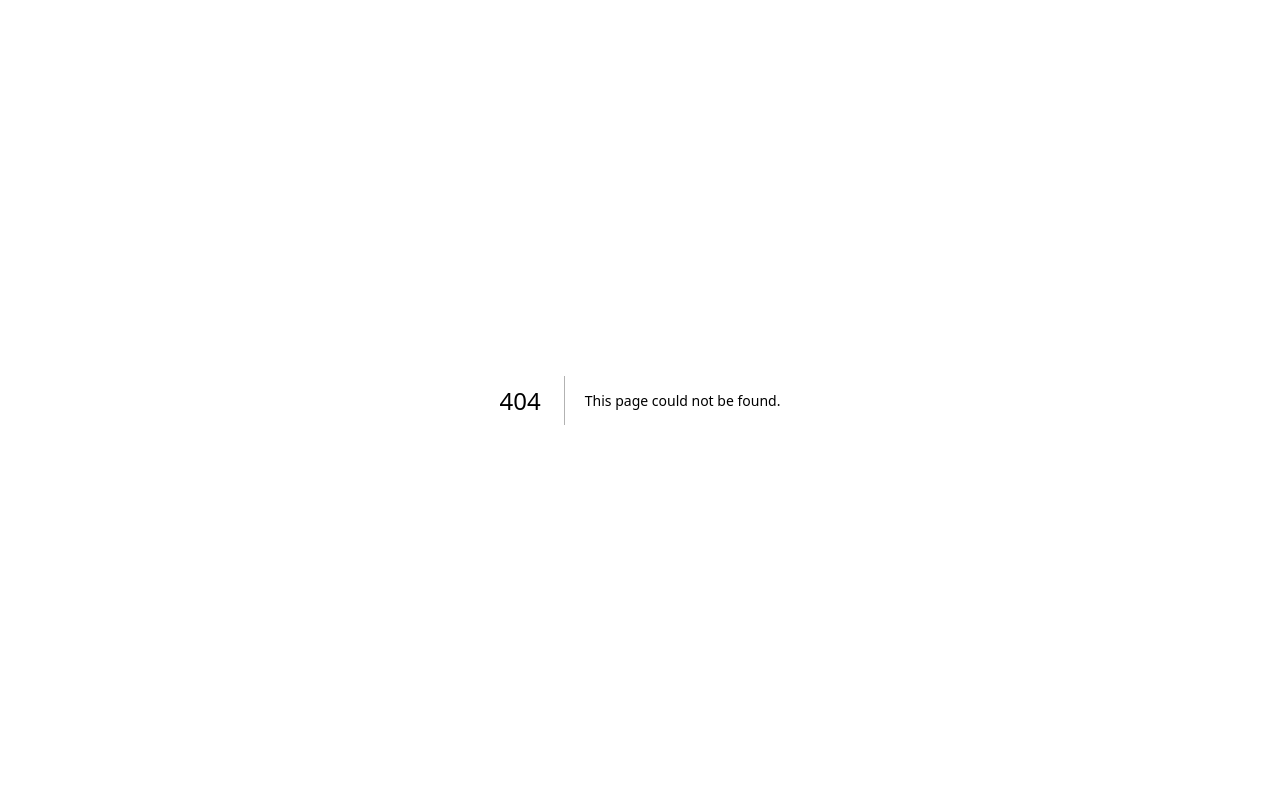
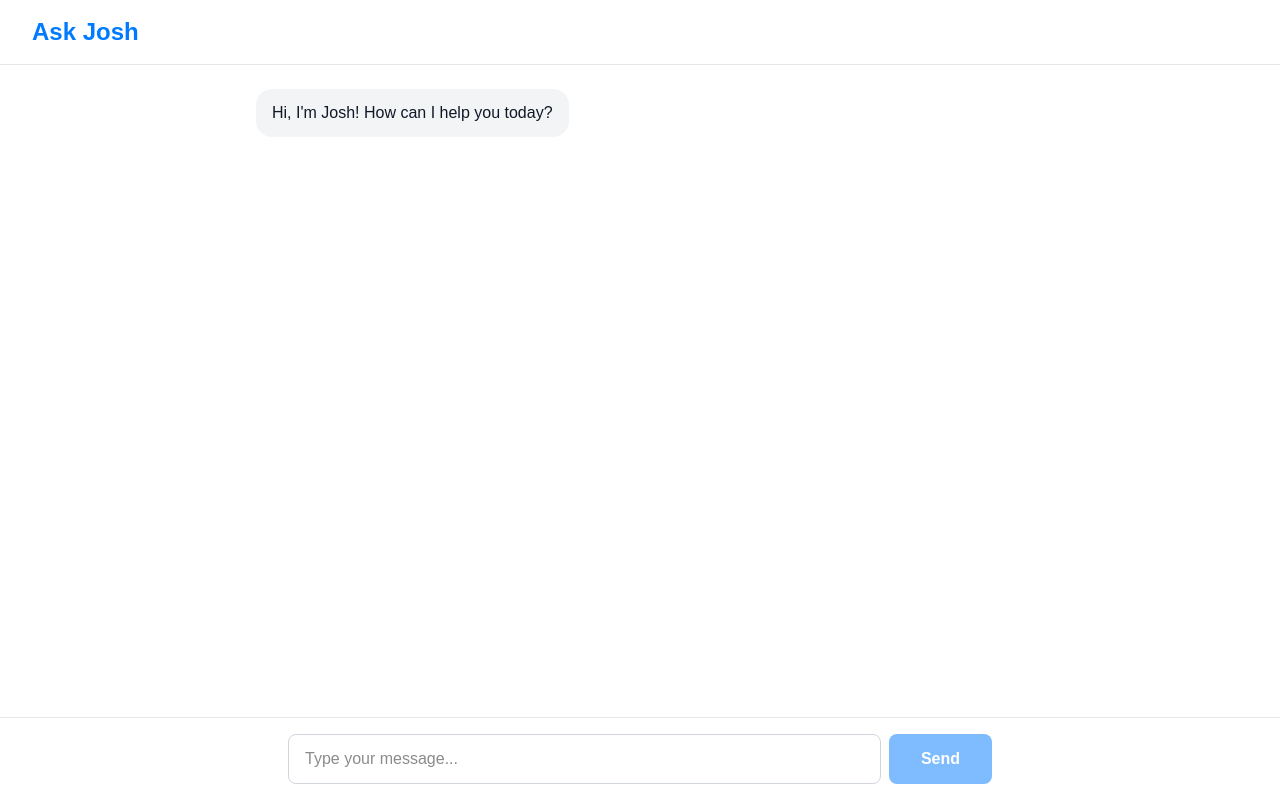
Before and after one commit to ChrisDC82/ask-josh, a Next.js app: page /chat in a window 1280 px wide. Before the commit this address had no page. Built offline with nearby package versions, Linux system fonts and the light colour scheme.

Commit message:
Add chat interface and reusable ChatBubble component

```diff
--- /dev/null
+++ b/src/app/chat/page.tsx
@@ -0,0 +1,119 @@
+"use client";
+
+import { useState, useRef, useEffect } from "react";
+import Link from "next/link";
+import ChatBubble from "@/components/ChatBubble";
+
+interface Message {
+  id: string;
+  text: string;
+  sender: "user" | "josh";
+  timestamp: Date;
+}
+
+export default function ChatPage() {
+  // State management for chat history
+  const [messages, setMessages] = useState<Message[]>([
+    {
+      id: "1",
+      text: "Hi, I'm Josh! How can I help you today?",
+      sender: "josh",
+      timestamp: new Date(),
+    },
+  ]);
+  const [inputValue, setInputValue] = useState("");
+  const messagesEndRef = useRef<HTMLDivElement>(null);
+
+  const scrollToBottom = () => {
+    messagesEndRef.current?.scrollIntoView({ behavior: "smooth" });
+  };
+
+  useEffect(() => {
+    scrollToBottom();
+  }, [messages]);
+
+  const handleSend = () => {
+    if (inputValue.trim() === "") return;
+
+    // Store user message in chat history
+    const userMessage: Message = {
+      id: Date.now().toString(),
+      text: inputValue,
+      sender: "user",
+      timestamp: new Date(),
+    };
+
+    // Append user message to chat history
+    setMessages((prev) => [...prev, userMessage]);
+    setInputValue("");
+
+    // Mock Josh reply - append to chat history after a short delay
+    setTimeout(() => {
+      const joshMessage: Message = {
+        id: (Date.now() + 1).toString(),
+        text: "Hi, I'm Josh! How can I help you today?",
+        sender: "josh",
+        timestamp: new Date(),
+      };
+      // Append Josh's reply to chat history
+      setMessages((prev) => [...prev, joshMessage]);
+    }, 1000);
+  };
+
+  const handleKeyPress = (e: React.KeyboardEvent<HTMLInputElement>) => {
+    if (e.key === "Enter" && !e.shiftKey) {
+      e.preventDefault();
+      handleSend();
+    }
+  };
+
+  return (
+    <div className="flex h-screen flex-col bg-white">
+      {/* Navbar */}
+      <nav className="w-full border-b border-gray-200 bg-white">
+        <div className="mx-auto max-w-7xl px-4 sm:px-6 lg:px-8">
+          <div className="flex h-16 items-center justify-between">
+            <Link href="/" className="text-2xl font-bold text-blue">
+              Ask Josh
+            </Link>
+          </div>
+        </div>
+      </nav>
+
+      {/* Messages Area */}
+      <div className="flex-1 overflow-y-auto px-4 py-6 sm:px-6 lg:px-8">
+        <div className="mx-auto max-w-3xl space-y-4">
+          {messages.map((message) => (
+            <div key={message.id}>
+              <ChatBubble message={message.text} sender={message.sender} />
+            </div>
+          ))}
+          <div ref={messagesEndRef} />
+        </div>
+      </div>
+
+      {/* Input Area */}
+      <div className="border-t border-gray-200 bg-white">
+        <div className="mx-auto max-w-3xl px-4 py-4 sm:px-6 lg:px-8">
+          <div className="flex gap-2">
+            <input
+              type="text"
+              value={inputValue}
+              onChange={(e) => setInputValue(e.target.value)}
+              onKeyPress={handleKeyPress}
+              placeholder="Type your message..."
+              className="flex-1 rounded-lg border border-gray-300 px-4 py-3 text-sm focus:border-blue focus:outline-none focus:ring-2 focus:ring-blue focus:ring-offset-0 sm:text-base"
+            />
+            <button
+              onClick={handleSend}
+              disabled={inputValue.trim() === ""}
+              className="rounded-lg bg-blue px-6 py-3 font-semibold text-white transition-colors hover:bg-blue/90 focus:outline-none focus:ring-2 focus:ring-blue focus:ring-offset-2 disabled:cursor-not-allowed disabled:opacity-50 sm:px-8"
+            >
+              Send
+            </button>
+          </div>
+        </div>
+      </div>
+    </div>
+  );
+}
--- /dev/null
+++ b/src/components/ChatBubble.tsx
@@ -0,0 +1,24 @@
+interface ChatBubbleProps {
+  message: string;
+  sender: "user" | "josh";
+}
+
+export default function ChatBubble({ message, sender }: ChatBubbleProps) {
+  return (
+    <div
+      className={`flex ${
+        sender === "user" ? "justify-end" : "justify-start"
+      }`}
+    >
+      <div
+        className={`max-w-[80%] rounded-2xl px-4 py-3 sm:max-w-[70%] ${
+          sender === "user"
+            ? "bg-blue text-white"
+            : "bg-gray-100 text-gray-900"
+        }`}
+      >
+        <p className="text-sm sm:text-base">{message}</p>
+      </div>
+    </div>
+  );
+}
```
Also changed, not shown: 1 other file (tests, documents, lock files or other folders).
